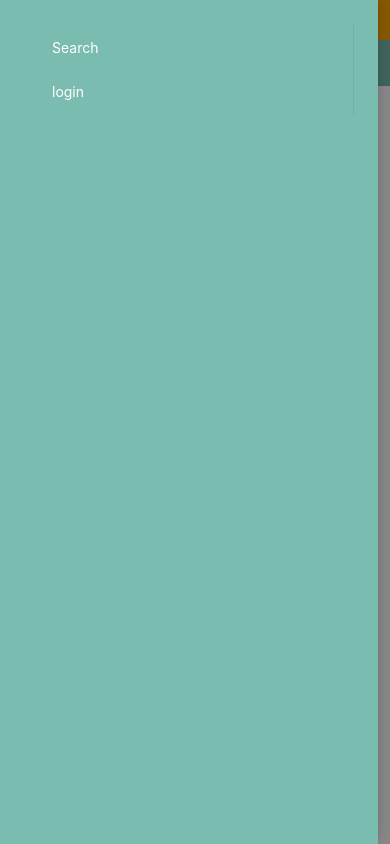
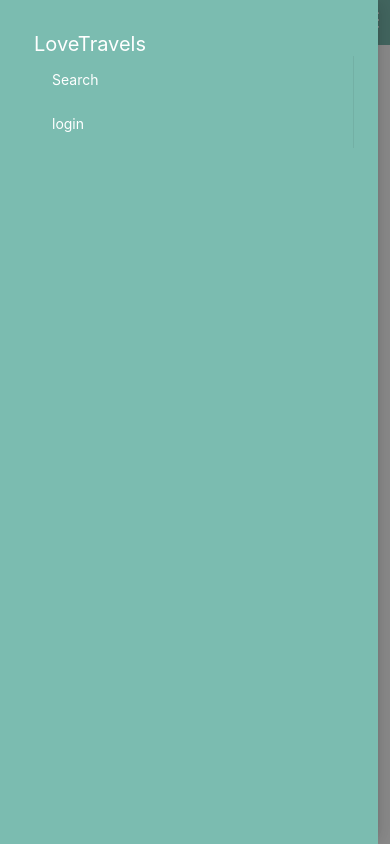
Before and after one commit to somporn-s/lovetravels-tour, a React (Create React App) app in the folder frontend/: page /user/search in a window 390 px wide. Both pictures are taken after a click on the element "menu". Built offline with nearby package versions, Linux system fonts and the light colour scheme.

Commit message:
decorate navbar header for responsive

```diff
--- a/frontend/src/components/user/pages/Header.js
+++ b/frontend/src/components/user/pages/Header.js
@@ -1,5 +1,5 @@
 import React,{useState,useEffect} from 'react';
-import { Drawer,Menu,notification } from 'antd';
+import { Drawer,Menu,Flex,notification } from 'antd';
 // import Title from 'antd/lib/typography/Title';
 // import axios from '../../../routers/axios';
 import LocalStorages from '../../../services/localStorages'
@@ -7,21 +7,23 @@ import { useNavigate } from 'react-router-dom';
 import {MenuOutlined} from '@ant-design/icons';
 import {useDispatch} from 'react-redux'
 import { updateRole } from '../../../services/store/Reducer'
-import allStyle from './allStyle.css';
+import './allStyle.css';
 
 function Header(props) {
     const dispatch = useDispatch();
     const [openMenu,setOpenMenu] = useState(false);
     useEffect(() => {
-        //AppMenu(openMenu)
         dispatch(updateRole(LocalStorages.getRole()))
     })
     return (
         <div>
-            <div style={{backgroundColor:'orange',height:'40px',justifyContent:'right'}}>
-                <MenuOutlined style={{color:'black',fontSize:'20px',padding:'10px 0 0 10px'}} onClick={() =>{setOpenMenu(true)}}/>
-            </div>
-            <AppMenu />
+            <Flex gap="middle" justify="space-between" horizontal style={{backgroundColor:'#7BBCB0',height:'45px'}}  className="iconMenu">
+                <div className='bg_color' style={{fontSize:'20px',padding:'5px 0 0 10px'}}>LoveTravels</div>
+                <div><MenuOutlined style={{color:'white',fontSize:'20px',padding:'10px 10px 0 0'}} onClick={() =>{setOpenMenu(true)}}/></div>
+            </Flex>
+            <span className="headerMenu">
+                <AppMenu />
+            </span>
             <Drawer
             style={{backgroundColor:"#7BBCB0",color:"white"}}
             placement='left'
@@ -81,9 +83,10 @@ function AppMenu({isInline=false}){
                 ]
     }
     return (
-        <div>
+        <div style={{backgroundColor:"#7BBCB0",overflow: 'auto'}}>
+            <div className='bg_color' style={{fontSize:'20px',padding:'8px 0 0 10px',float:'left'}}>LoveTravels</div>
             <Menu
-                style={{backgroundColor:"#7BBCB0"}}
+                style={isInline ? {backgroundColor:"#7BBCB0",float: 'left'}:{backgroundColor:"#7BBCB0",float: 'right',width:'380px'}}
                 mode={isInline ? "inline" : "horizontal"}
                 items={items}
                 onClick={(e) => {
--- a/frontend/src/components/user/pages/allStyle.css
+++ b/frontend/src/components/user/pages/allStyle.css
@@ -1,3 +1,15 @@
+
+
+@media (max-width: 601px) {
+    .headerMenu {
+        display: none;
+    }
+}
+@media (min-width: 600px) {
+    .iconMenu {
+        display: none;
+    }
+}
 .bg_color{
     background-color: #7BBCB0;
     color:white;
```
